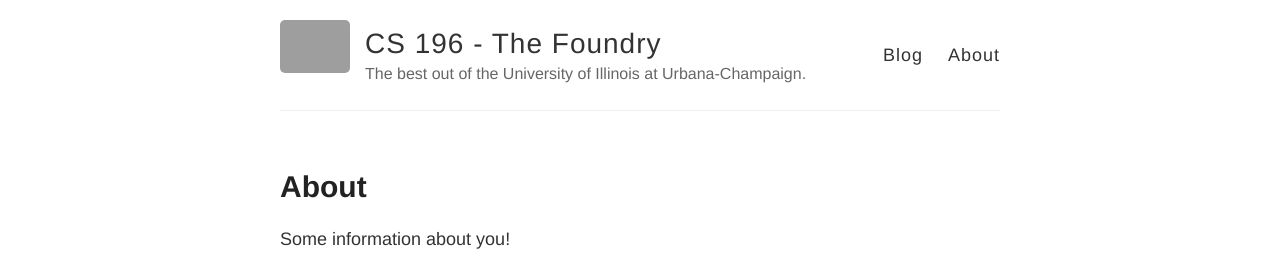
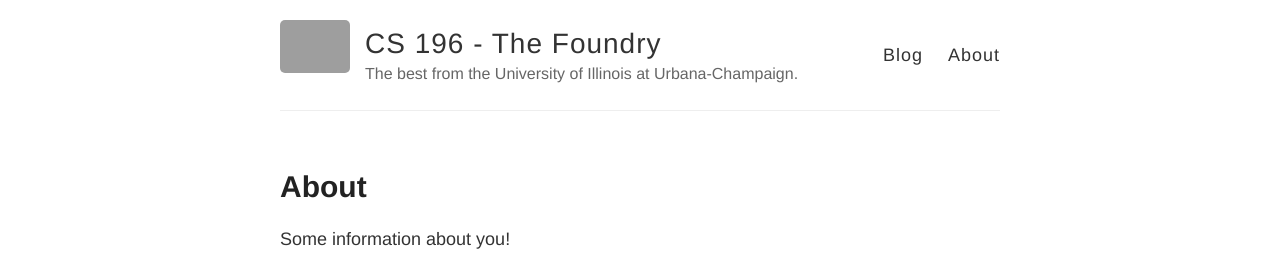
Before and after one commit to andrewyang96/OldWebsite, a Jekyll site: the page built from about.md, in a window 1280 px wide. Shown: the top 257 px of the page. Built offline with Jekyll 4.4.1, drawn with Linux system fonts in a browser that asks for light colours; grey boxes are pictures that could not be loaded.

Commit message:
Updated _config.yml

```diff
--- a/_config.yml
+++ b/_config.yml
@@ -6,7 +6,7 @@
 name: CS 196 - The Foundry
 
 # Short bio or description (displayed in the header)
-description: The best out of the University of Illinois at Urbana-Champaign.
+description: The best from the University of Illinois at Urbana-Champaign.
 
 # URL of your avatar or profile pic (you could use your GitHub profile pic)
 avatar: https://raw.githubusercontent.com/barryclark/jekyll-now/master/images/jekyll-logo.png
```
